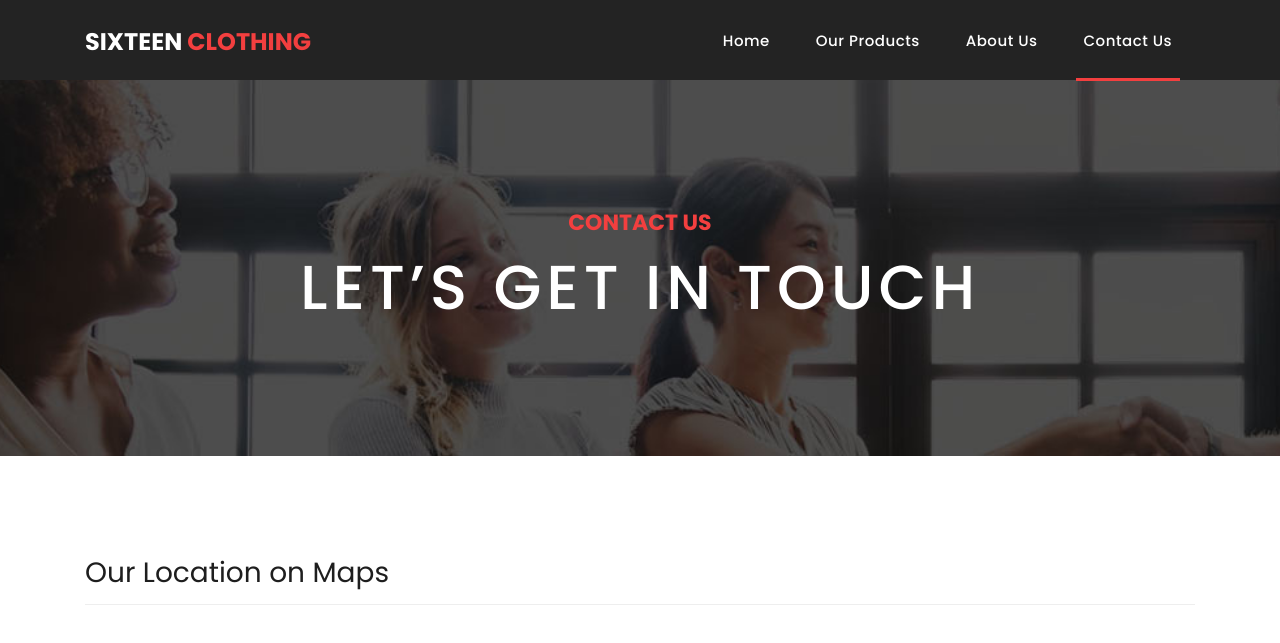
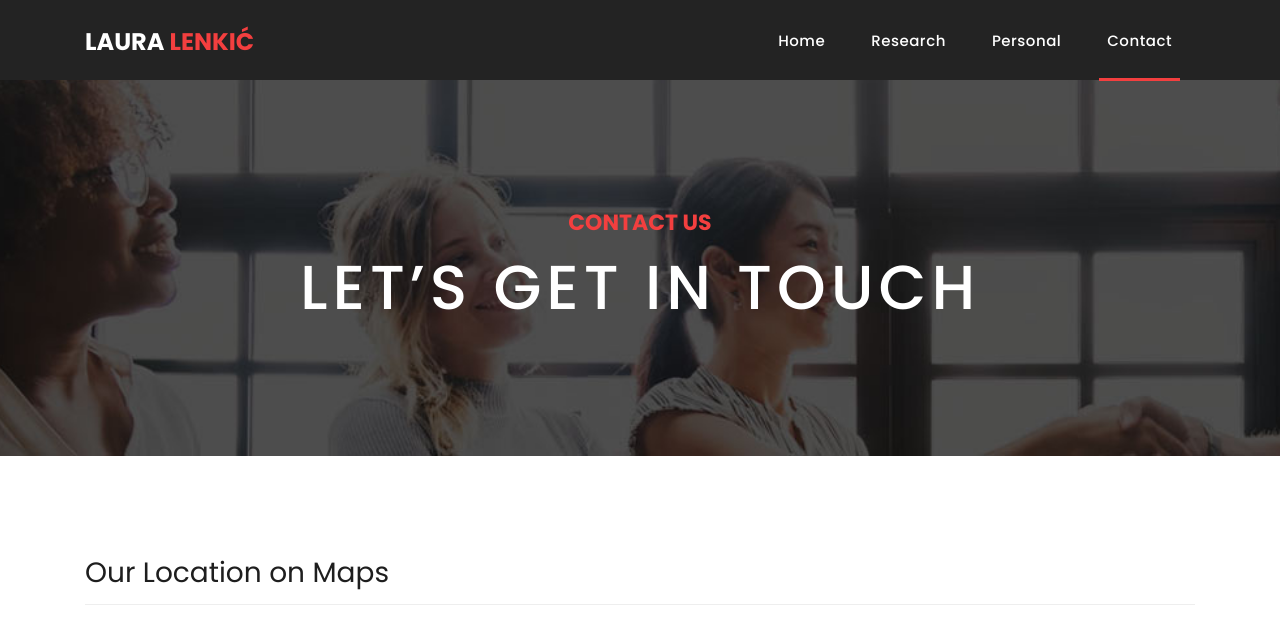
Before and after one commit to llenkic/llenkic.github.io, a plain HTML site: page contact.html in a window 1280 px wide. Shown: the top 643 px of the page. Drawn offline with Linux system fonts and the light colour scheme.

Commit message:
Update links of other pages

```diff
--- a/contact.html
+++ b/contact.html
@@ -9,7 +9,7 @@
     <meta name="author" content="">
     <link href="https://fonts.googleapis.com/css?family=Poppins:100,200,300,400,500,600,700,800,900&display=swap" rel="stylesheet">
 
-    <title>Sixteen Clothing - Contact Page</title>
+    <title>Contact Page</title>
 
     <!-- Bootstrap core CSS -->
     <link href="vendor/bootstrap/css/bootstrap.min.css" rel="stylesheet">
@@ -44,7 +44,7 @@ https://templatemo.com/tm-546-sixteen-clothing
     <header class="">
       <nav class="navbar navbar-expand-lg">
         <div class="container">
-          <a class="navbar-brand" href="index.html"><h2>Sixteen <em>Clothing</em></h2></a>
+          <a class="navbar-brand" href="index.html"><h2>Laura <em>Lenkić</em></h2></a>
           <button class="navbar-toggler" type="button" data-toggle="collapse" data-target="#navbarResponsive" aria-controls="navbarResponsive" aria-expanded="false" aria-label="Toggle navigation">
             <span class="navbar-toggler-icon"></span>
           </button>
@@ -56,13 +56,13 @@ https://templatemo.com/tm-546-sixteen-clothing
                 </a>
               </li>
               <li class="nav-item">
-                <a class="nav-link" href="products.html">Our Products</a>
+                <a class="nav-link" href="research.html">Research</a>
               </li>
               <li class="nav-item">
-                <a class="nav-link" href="about.html">About Us</a>
+                <a class="nav-link" href="personal.html">Personal</a>
               </li>
               <li class="nav-item active">
-                <a class="nav-link" href="contact.html">Contact Us</a>
+                <a class="nav-link" href="contact.html">Contact</a>
               </li>
             </ul>
           </div>
```
Also changed, not shown: personal.html (+5 -5 lines), research.html (+5 -5 lines).
